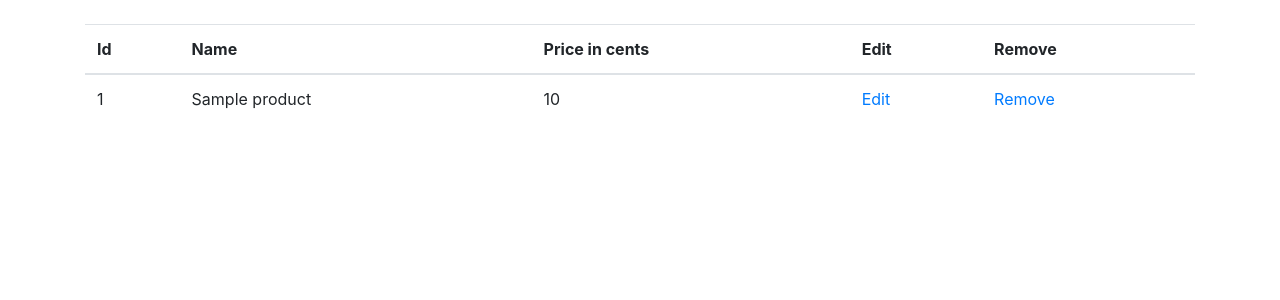
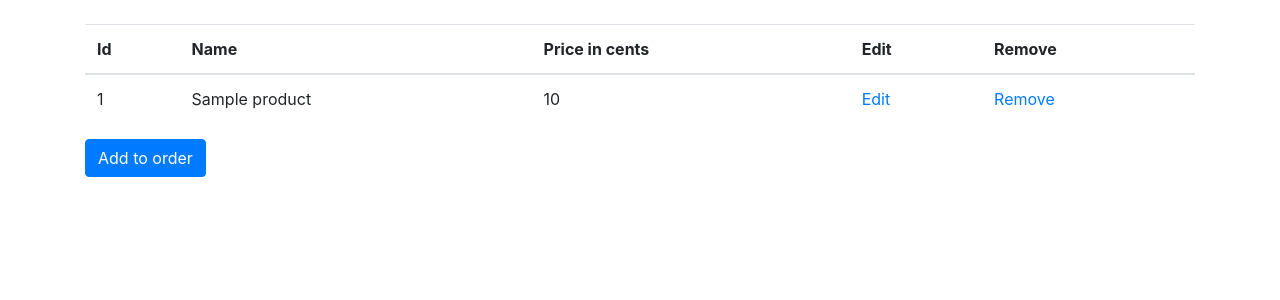
Before and after one commit to lacolegiala/online-store, a Flask app: page /products in a window 1280 px wide. Shown: the part 56-356 px from the top of the page. Run offline with Flask 2, Linux system fonts and the light colour scheme; tables that the repository leaves empty hold one stand-in row (values such as "Sample post"); some libraries are stand-ins or nearby versions.

Commit message:
Add a relationship between order and user

```diff
--- a/application/auth/models.py
+++ b/application/auth/models.py
@@ -7,7 +7,7 @@ class User(Base):
 
     username = db.Column(db.String(144), nullable=False)
     password = db.Column(db.String(144), nullable=False)
-    orders = db.relationship('Order', backref='account', lazy=True)
+    orders = db.relationship('StoreOrder', backref='account', lazy=True)
 
 
     def __init__(self, username, password):
--- a/application/products/models.py
+++ b/application/products/models.py
@@ -10,5 +10,5 @@ class Product(Base):
         self.name = name
         self.price = price
 
-class Order(Base):
+class StoreOrder(Base):
     user_id = db.Column(db.Integer, db.ForeignKey('account.id'), nullable=False)
--- a/application/products/views.py
+++ b/application/products/views.py
@@ -1,7 +1,8 @@
 from application import app, db
 from flask import redirect, render_template, request, url_for
 from flask_login import login_required, current_user
-from application.products.models import Product
+from application.products.models import Product, StoreOrder
+from application.auth.models import User
 from application.products.forms import NewProductForm
 
 @app.route("/products", methods=["GET"])
@@ -61,3 +62,16 @@ def products_remove(product_id):
   db.session().commit()
 
   return redirect(url_for("products_index"))
+
+@app.route("/products/order", methods=["POST"])
+@login_required
+def products_order():
+
+  order = StoreOrder(user_id=current_user.id)
+  user = User.query.filter_by(id=current_user.id).first()
+  user.orders.append(order)
+
+  db.session().add(order)
+  db.session().commit()
+
+  return redirect(url_for("products_index"))
--- a/application/templates/products/list.html
+++ b/application/templates/products/list.html
@@ -31,4 +31,7 @@
     {% endfor %}
     </tbody>
   </table>
-{% endblock %}
+  <form method="POST" action="{{ url_for('products_order')}}">
+    <button type="submit" class="btn btn-primary">Add to order</button>
+  </form>
+  {% endblock %}
```
